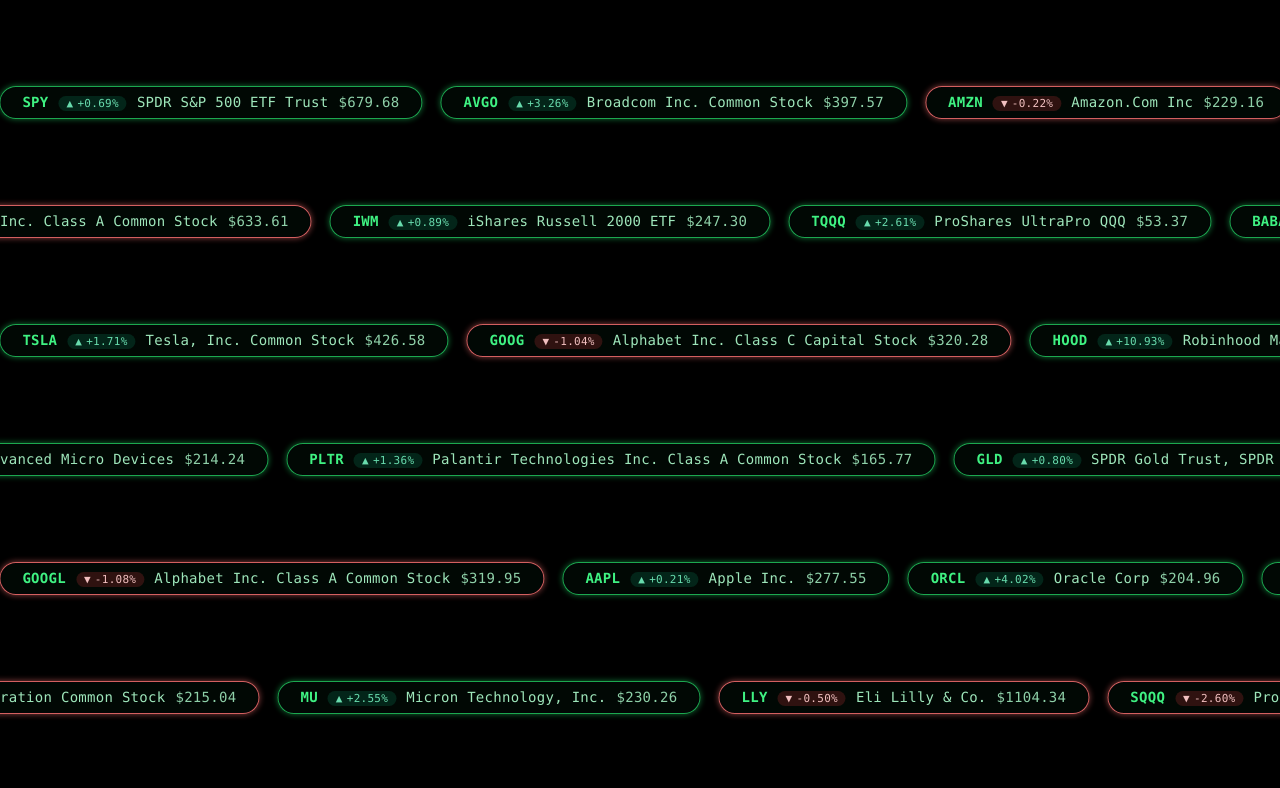
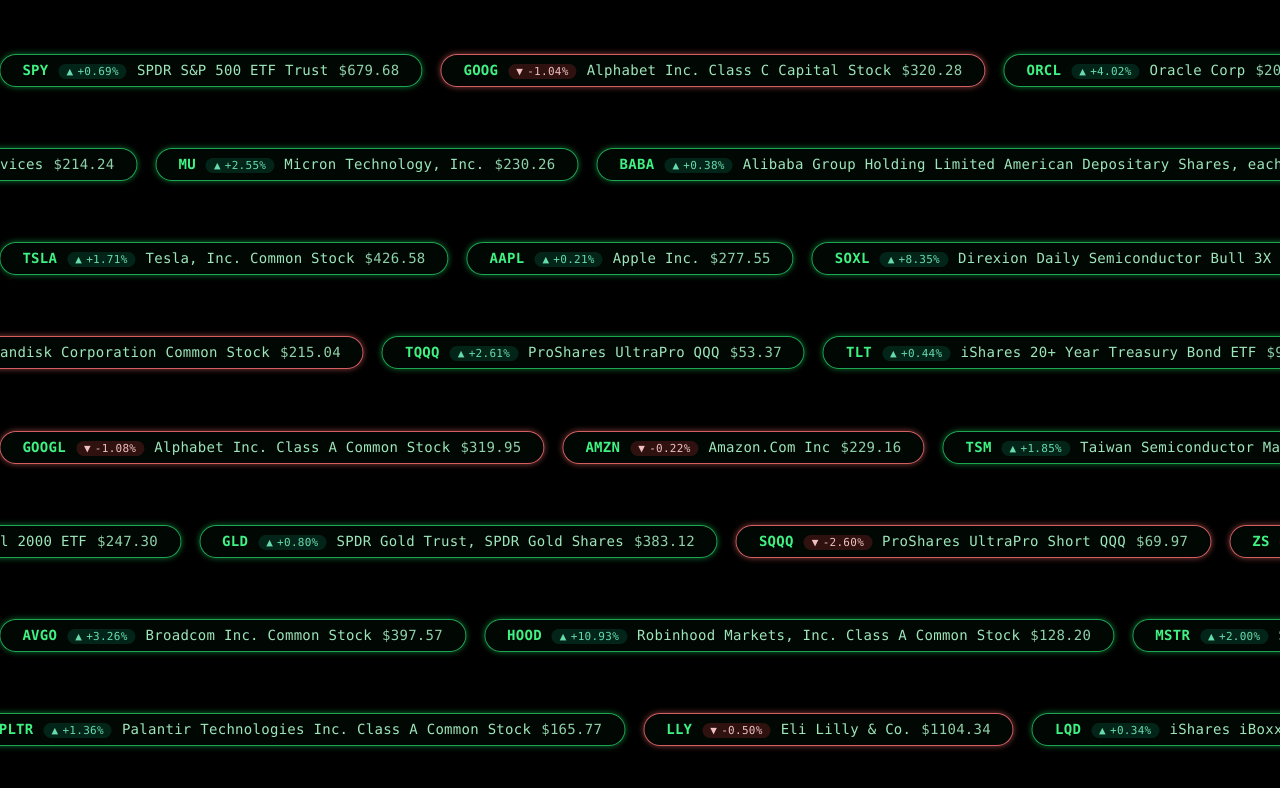
Before and after one commit to therealtplum/foundry90, a Next.js app in the folder capstones/therealtplum/apps/web/: page /capstones in a window 1280 px wide. Shown: the top 788 px of the page. Built offline with nearby package versions, Linux system fonts and the light colour scheme; no server answers.

Commit message:
more rows

```diff
--- a/capstones/therealtplum/apps/web/components/capstones/FocusTickerStrip.tsx
+++ b/capstones/therealtplum/apps/web/components/capstones/FocusTickerStrip.tsx
@@ -124,7 +124,7 @@
   }`;
 
   // Fixed “board” look: up to 6 rows, but never more than we have items
-  const MAX_ROWS = 6;
+  const MAX_ROWS = 8;
   const rowCount = Math.min(MAX_ROWS, items.length);
 
   // Round-robin partition: each ticker goes to exactly one row,
--- a/capstones/therealtplum/apps/web/styles/globals.css
+++ b/capstones/therealtplum/apps/web/styles/globals.css
@@ -1,3 +1,7 @@
+/* ===================================================================== */
+/*  GLOBAL TOKENS & BASE                                                 */
+/* ===================================================================== */
+
 :root {
   --f90-bg: #050608;
   --f90-bg-soft: #0b0f14;
@@ -33,6 +37,10 @@
     "SF Pro Display", "Segoe UI", sans-serif;
 }
 
+/* ===================================================================== */
+/*  LAYOUT & UTILITIES                                                   */
+/* ===================================================================== */
+
 /* Page layout */
 
 .f90-page {
@@ -40,6 +48,44 @@
   margin: 0 auto;
   padding: 56px 20px 40px;
 }
+
+/* Glow Helpers */
+
+.f90-glow-green {
+  box-shadow: 0 0 32px rgba(67, 255, 138, 0.25);
+}
+
+.f90-text-glow {
+  text-shadow: 0 0 12px rgba(67, 255, 138, 0.35);
+}
+
+/* Utility Spacing */
+
+.f90-space-top {
+  margin-top: 60px;
+}
+
+.f90-space-bottom {
+  margin-bottom: 60px;
+}
+
+/* Typewriter effect */
+
+.f90-type {
+  display: inline-block;
+  overflow: hidden;
+  white-space: nowrap;
+  border-right: 2px solid var(--f90-accent);
+  padding-right: 4px;
+
+  animation:
+    f90-typing 0.8s steps(14, end) forwards,
+    f90-caret-blink 0.9s step-end infinite;
+}
+
+/* ===================================================================== */
+/*  MARKETING HERO / LANDING                                             */
+/* ===================================================================== */
 
 /* Hero */
 
@@ -260,60 +306,8 @@
   opacity: 0.9;
 }
 
-/* Glow Helpers */
-
-.f90-glow-green {
-  box-shadow: 0 0 32px rgba(67, 255, 138, 0.25);
-}
-
-.f90-text-glow {
-  text-shadow: 0 0 12px rgba(67, 255, 138, 0.35);
-}
-
-/* Utility Spacing */
-
-.f90-space-top {
-  margin-top: 60px;
-}
-
-.f90-space-bottom {
-  margin-bottom: 60px;
-}
-
-/* Typewriter effect */
-.f90-type {
-  display: inline-block;
-  overflow: hidden;
-  white-space: nowrap;
-  border-right: 2px solid var(--f90-accent);
-  padding-right: 4px;
-
-  animation:
-    f90-typing 0.8s steps(14, end) forwards,
-    f90-caret-blink 0.9s step-end infinite;
-}
-
-@keyframes f90-typing {
-  from {
-    width: 0;
-  }
-  to {
-    width: 13ch;
-  }
-}
-
-@keyframes f90-caret-blink {
-  0%,
-  100% {
-    border-color: transparent;
-  }
-  50% {
-    border-color: var(--f90-accent);
-  }
-}
-
 /* ===================================================================== */
-/*  FULL-SCREEN FMHUB BOARD + NEON TICKER STRIP                          */
+/*  FULL-SCREEN FMHUB BOARD SHELL                                        */
 /* ===================================================================== */
 
 .fmhub-board-root {
@@ -338,6 +332,10 @@
   font-size: 12px;
 }
 
+/* ===================================================================== */
+/*  NEON TICKER STRIP                                                     */
+/* ===================================================================== */
+
 /* Ticker background */
 
 .f90-ticker-strip {
@@ -350,7 +348,7 @@
   display: flex;
   flex-direction: column;
   justify-content: space-between;
-  padding: 10vh 0; /* top/bottom breathing room */
+  padding: 6vh 0; /* top/bottom breathing room */
 }
 
 /* Rows */
@@ -475,28 +473,8 @@
   font-variant-numeric: tabular-nums;
 }
 
-/* Keyframes */
-
-@keyframes f90-scroll-left {
-  0% {
-    transform: translateX(0%);
-  }
-  100% {
-    transform: translateX(-50%);
-  }
-}
-
-@keyframes f90-scroll-right {
-  0% {
-    transform: translateX(-50%);
-  }
-  100% {
-    transform: translateX(0%);
-  }
-}
-
 /* ===================================================================== */
-/* Insight Pill — unified, deduped                                       */
+/*  INSIGHT PILL                                                         */
 /* ===================================================================== */
 
 .f90-ticker-insight {
@@ -604,6 +582,7 @@
 }
 
 /* Markdown body inside the ticker insight pill */
+
 .f90-ticker-insight-body {
   font-size: 13px;
   line-height: 1.5;
@@ -616,6 +595,7 @@
 }
 
 /* Optional – nice slim scrollbar */
+
 .f90-ticker-insight-body::-webkit-scrollbar {
   width: 6px;
 }
@@ -623,6 +603,47 @@
 .f90-ticker-insight-body::-webkit-scrollbar-thumb {
   background: var(--f90-accent-soft);
   border-radius: 8px;
+}
+
+/* ===================================================================== */
+/*  KEYFRAMES (COLLECTED)                                                */
+/* ===================================================================== */
+
+@keyframes f90-typing {
+  from {
+    width: 0;
+  }
+  to {
+    width: 13ch;
+  }
+}
+
+@keyframes f90-caret-blink {
+  0%,
+  100% {
+    border-color: transparent;
+  }
+  50% {
+    border-color: var(--f90-accent);
+  }
+}
+
+@keyframes f90-scroll-left {
+  0% {
+    transform: translateX(0%);
+  }
+  100% {
+    transform: translateX(-50%);
+  }
+}
+
+@keyframes f90-scroll-right {
+  0% {
+    transform: translateX(-50%);
+  }
+  100% {
+    transform: translateX(0%);
+  }
 }
 
 @keyframes f90-pill-in {
```
